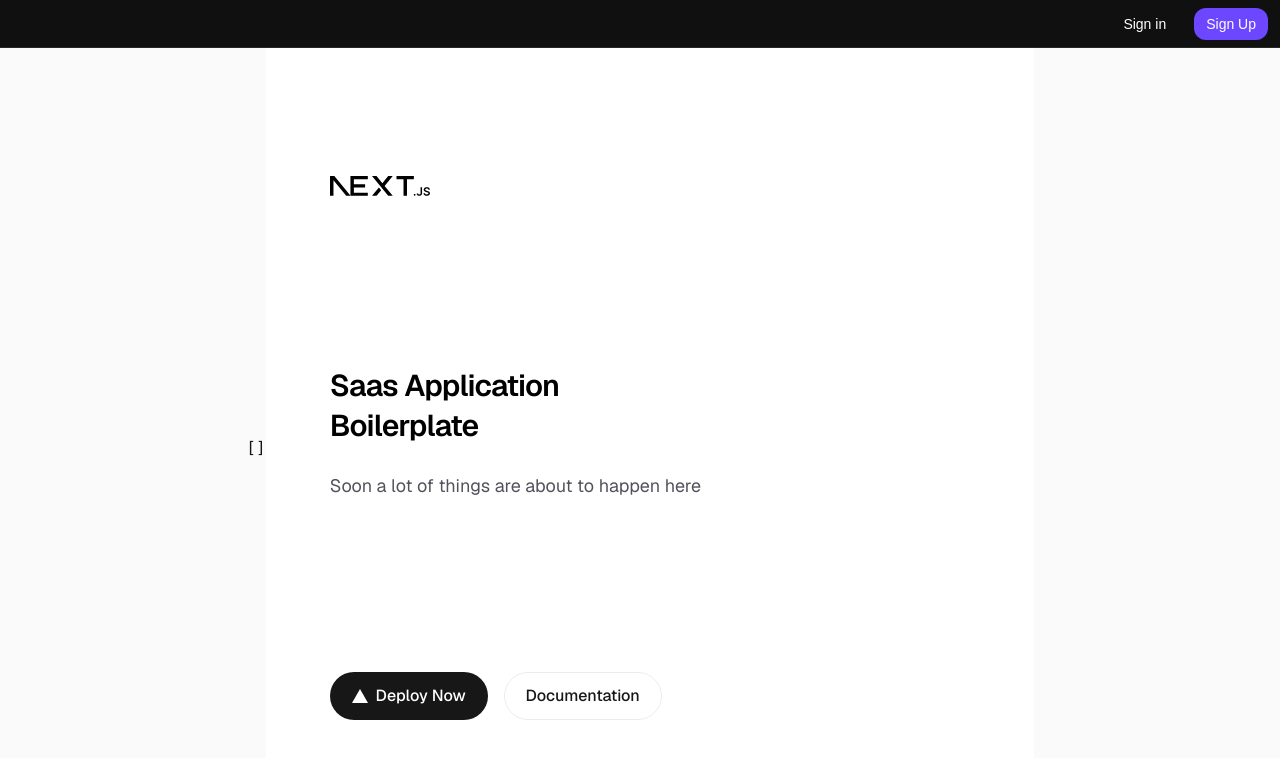
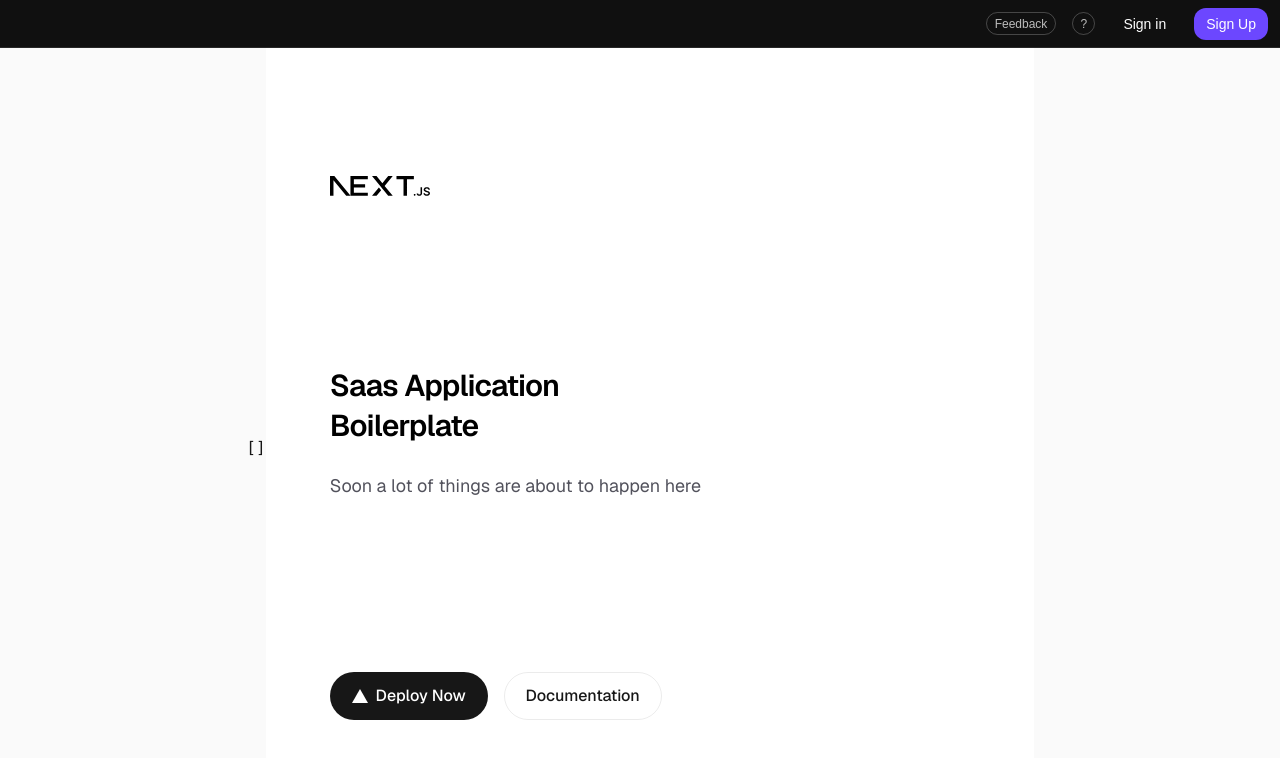
Before and after one commit to henrymh5/multi-tenant-saas-boilerplate, a Next.js app: page / in a window 1280 px wide. Shown: the top 758 px of the page. Built offline with nearby package versions, Linux system fonts and the light colour scheme; no server answers; the database is empty.

Commit message:
feat: Layout Buttons

```diff
--- a/app/(app)/schulungen/page.tsx
+++ /dev/null
@@ -1,7 +0,0 @@
-export default function Schulungen(){
-    return (
-        <>
-        Das ist die Seite für Schulungen
-        </>
-    )
-}
--- a/app/layout.tsx
+++ b/app/layout.tsx
@@ -35,6 +35,12 @@ export default function RootLayout({
       <html lang="en">
         <body className={`${geistSans.variable} ${geistMono.variable} antialiased min-h-screen overflow-hidden flex flex-col relative`}>
           <header className="border-b border-[#ffffff1a] flex justify-end items-center p-3 gap-4 h-12 bg-[#101010]">
+            <div className="HeaderButton border border-[#ffffff3a] flex items-center justify-center pr-2 pl-2 text-xs text-[#ffffffb8] h-full rounded-full">
+              Feedback
+            </div>
+            <div className="HeaderButton border border-[#ffffff3a] text-xs text-[#ffffffb8] w-fit h-full aspect-square flex items-center justify-center rounded-full">
+              ?
+            </div>
             <SignedOut>
               <SignInButton>
                 <button className="hover:bg-[#ffffff1a] transition rounded-xl text-white font-medium text-sm sm:text-small h-8 sm:h-8 px-3 sm:px-3 cursor-pointer">Sign in</button>
```
